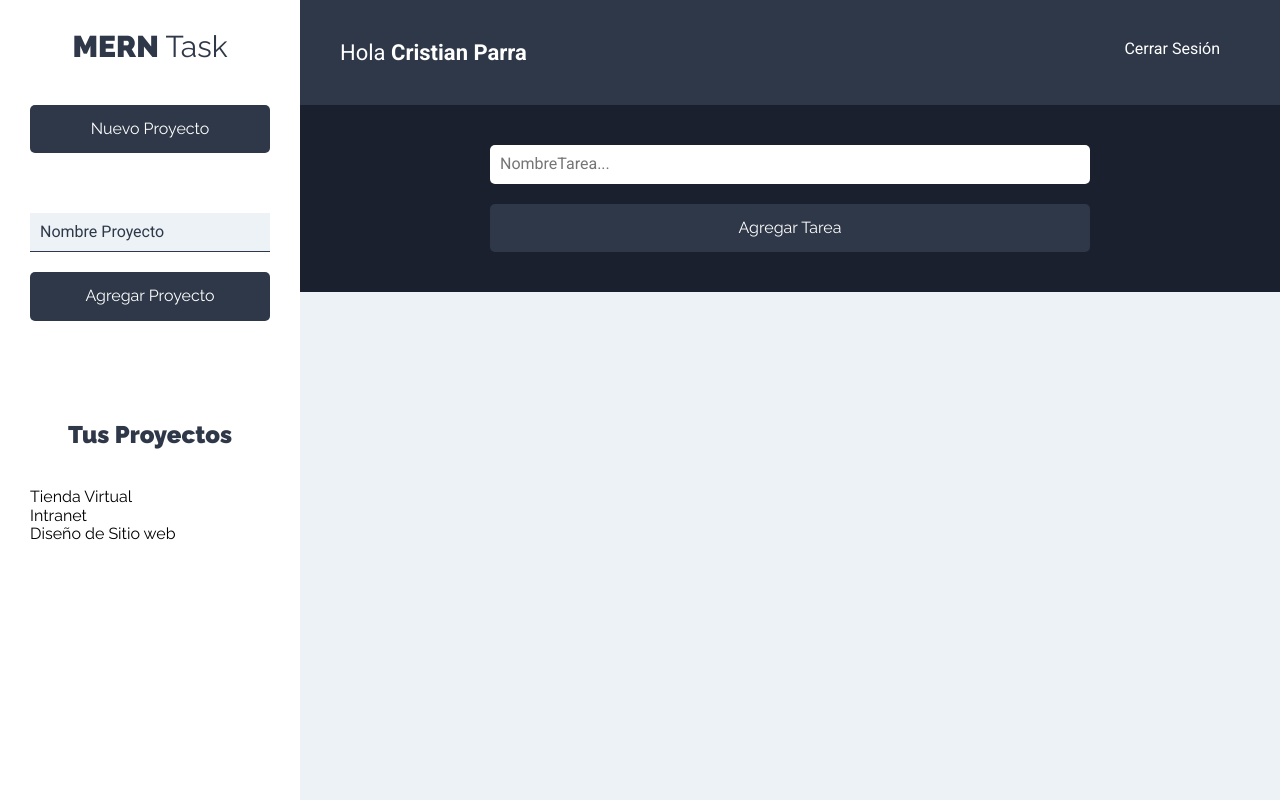
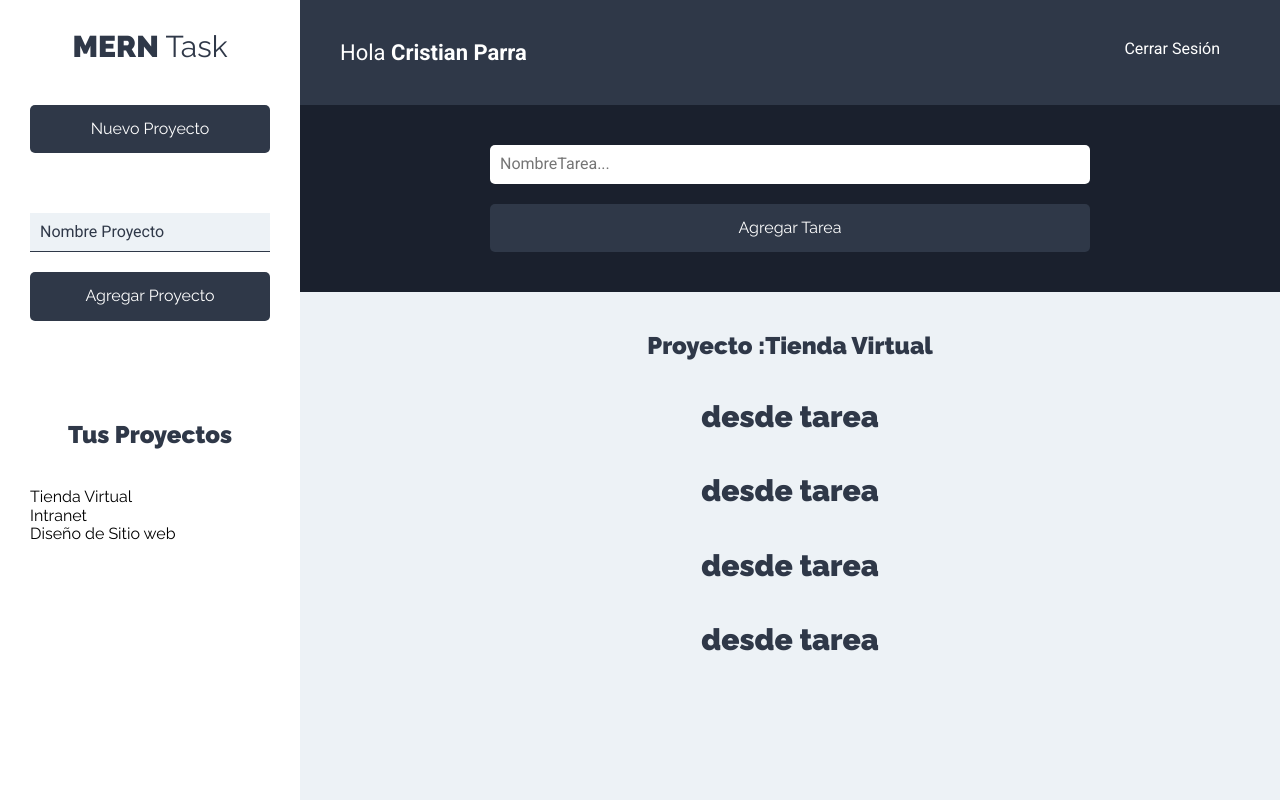
Before and after one commit to cristianaparra/Mern_ToDo, a React (Create React App) app: page /proyectos in a window 1280 px wide. Built offline with nearby package versions, Linux system fonts and the light colour scheme.

Commit message:
Creando carpeta tareas, formulario tareas, listado tareas, tares e

```diff
--- a/src/components/proyectos/Proyectos.js
+++ b/src/components/proyectos/Proyectos.js
@@ -2,6 +2,7 @@ import React from 'react';
 import Sidebar from '../layout/Sidebar'
 import Barra from '../layout/Barra'
 import FormTarea from '../tareas/FormTarea'
+import ListadoTareas from '../tareas/ListadoTareas'
 
 const Proyectos = () => {
     return (
@@ -14,7 +15,7 @@ const Proyectos = () => {
                 <main>
                     <FormTarea />
                     <div className="contenedor-tareas">
-
+                        <ListadoTareas />
                     </div>
                 </main>
             </div>
--- a/src/components/tareas/ListadoTareas.js
+++ b/src/components/tareas/ListadoTareas.js
@@ -0,0 +1,30 @@
+import React, { Fragment } from 'react';
+import Tarea from './Tarea'
+
+const ListadoTareas = () => {
+
+    const tareasProyecto = [
+        { nombre: 'Elegir Plataforma', estado: true },
+        { nombre: 'Elegir Colores', estado: false },
+        { nombre: 'Elegir Plataformas de pago', estado: false },
+        { nombre: 'Elegir Hosting', estado: true },
+
+    ]
+
+    return (
+        <Fragment>
+            <h2>Proyecto :Tienda Virtual</h2>
+            <ul className='listado-tareas'>
+                {tareasProyecto.length === 0
+                    ? (<li className='tarea'><p>No hay tareas</p></li>)
+                    : tareasProyecto.map(tarea => (
+                        <Tarea
+                            tarea={tarea} />
+                    ))
+                }
+            </ul>
+        </Fragment>
+    );
+}
+
+export default ListadoTareas;
--- /dev/null
+++ b/src/components/tareas/Tarea.js
@@ -0,0 +1,7 @@
+import React from 'react';
+
+const Tarea = () => {
+    return (<h1>desde tarea</h1>  );
+}
+
+export default Tarea;
```
Also changed, not shown: src/components/tareas/Tareas.js (deleted).
